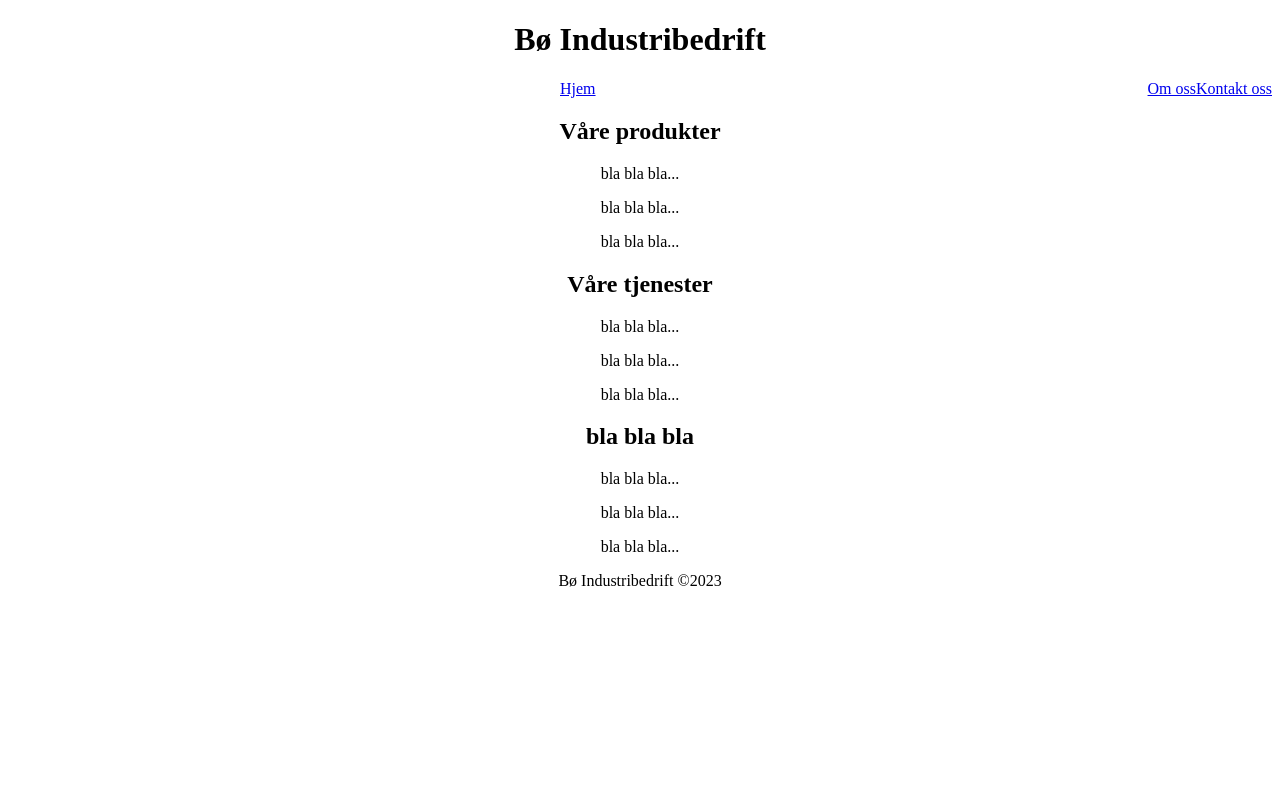
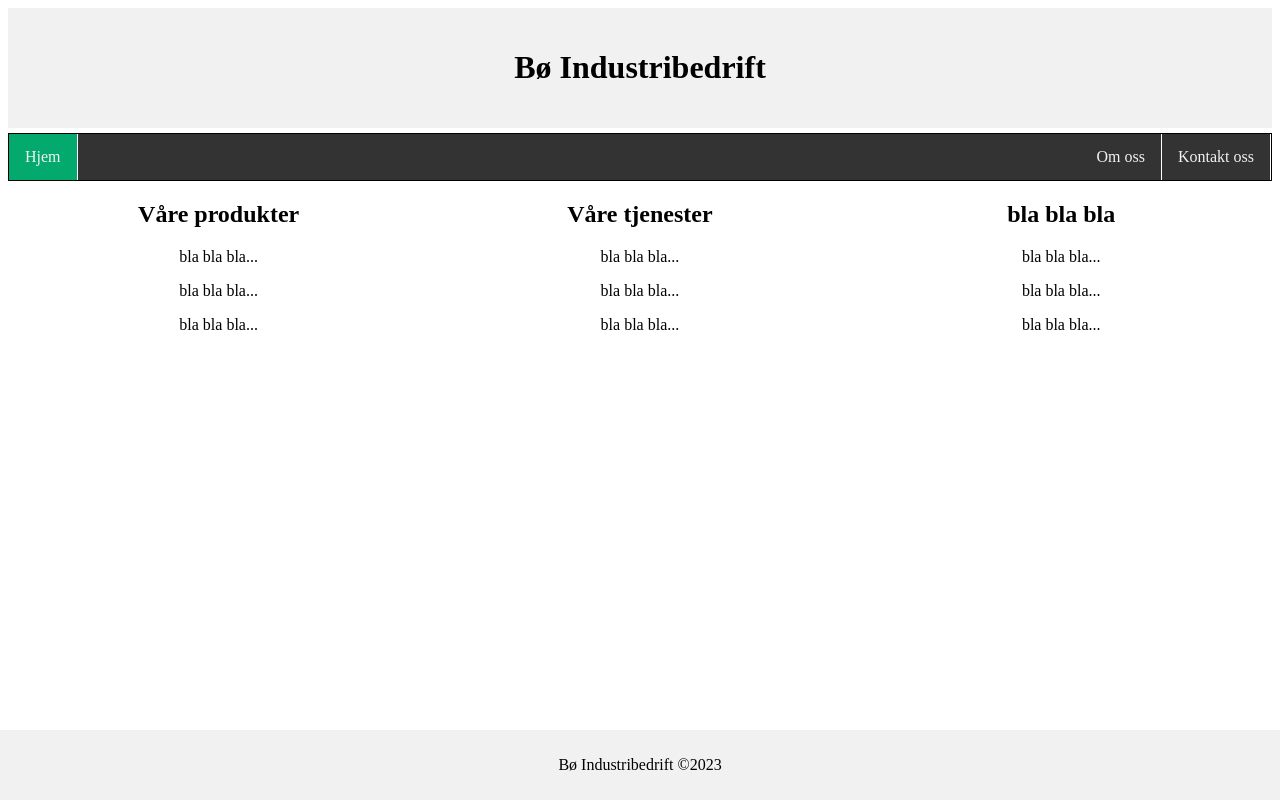
Before and after one commit to Baitedr/Gruppe-5, a plain HTML site: page index.html in a window 1280 px wide. Drawn offline with Linux system fonts and the light colour scheme.

Commit message:
Update swag.css

```diff
--- a/styles/swag.css
+++ b/styles/swag.css
@@ -1,54 +1,69 @@
 body {
     text-align: center;
-    background-color:white;
-}
-ul {
-    list-style-type: none;
-    margin: 0;
-    padding: 0;
-    overflow: hidden;
-    background-color: #38444d;
 }
 
-li {
-    float: left;
+.header {
+    background-color: #F1F1F1;
+    padding: 20px;
+    margin-bottom: 5px;
 }
 
-li a, .dropbtn {
-    display: inline-block;
-    color: white;
+.navbar {
+    overflow: hidden;
+    background-color: #333;
+    border-style: solid;
+    border-width: 1px;
+}
+
+.navbar a {
+    float: left;
+    display: block;
+    color: #f2f2f2;
     text-align: center;
     padding: 14px 16px;
     text-decoration: none;
+    border-right: 1px solid white;
 }
 
-li a:hover, .dropdown:hover .dropbtn {
-    background-color: red;
+.navbar a:hover {
+    background-color: #ddd;
+    color: black;
 }
 
-li.dropdown {
-    display: inline-block;
+navbar:last-child {
+	border-right: none;
 }
 
-.dropdown-content {
-    display: none;
-    position: absolute;
-    background-color: #f9f9f9;
-    min-width: 160px;
-    box-shadow: 0px 8px 16px 0px rgba(0,0,0,0.2);
-    z-index: 1;
+.active {
+	background-color: #04AA6D;
 }
 
-.dropdown-content a {
-    color: black;
-    padding: 12px 16px;
-    text-decoration: none;
-    display: block;
-    text-align: left;
+.main {
+
 }
 
-.dropdown-content a:hover {background-color: #f1f1f1;}
+.column {
+	float: left;
+	width: 33.33%;
+}
 
-.dropdown:hover .dropdown-content {
-    display: block;
+.row::after {
+	content: "";
+	display: table;
+	clear: both;
 }
+
+@media screen and (max-width:600px) {
+	.column {
+		width: 100%;
+	}
+}
+
+.footer {
+    background-color: #F1F1F1;
+    padding: 10px;
+    position: fixed;
+    bottom: 0;
+    left: 0;
+    right: 0;
+}
```
